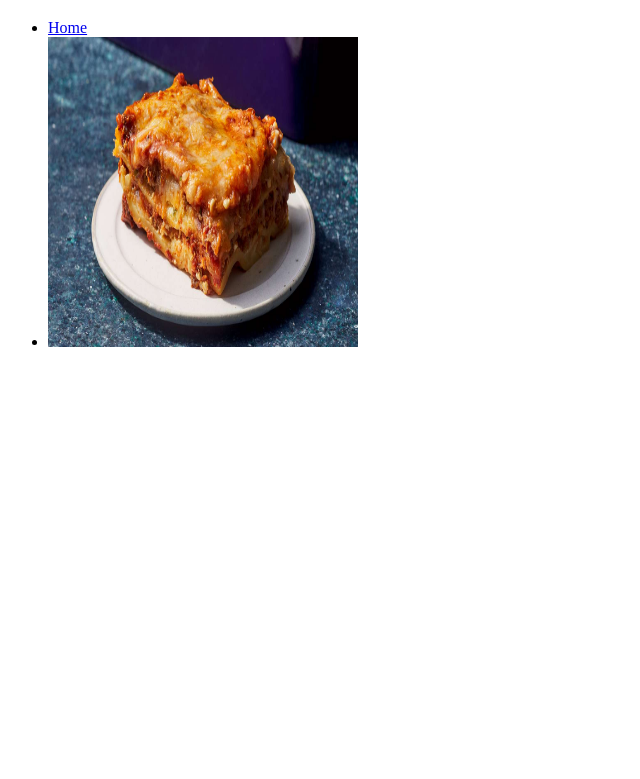
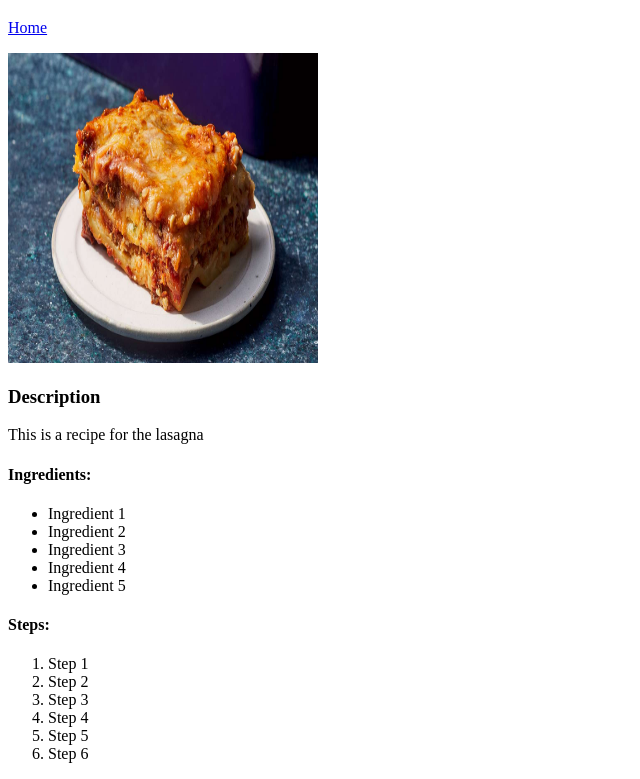
Before and after one commit to w-axin2/odin-recipes, a plain HTML site: page recipes/lasagna.html in a window 1280 px wide. Shown: the part 61-840 px from the top of the page, without its empty margins (0-640 px from the left). Before the commit the page ends 800 px from the top, so only its background shows below. Drawn offline with Linux system fonts and the light colour scheme.

Commit message:
Added unordered and ordered list for the ingredients and steps

```diff
--- a/recipes/lasagna.html
+++ b/recipes/lasagna.html
@@ -7,9 +7,26 @@
 </head>
 <body>
     <h1>Lasagna</h1>
-    <ul>
-        <li><a href="../index.html">Home</a></li>
-        <li><img src="../food-images/lasagna.jpg" alt="Lasagna Image" height = 310 width = 310></li>
-    </ul>
+        <p><a href="../index.html">Home</a></p>
+        <p><img src="../food-images/lasagna.jpg" alt="Lasagna Image" height = 310 width = 310></p>
+        <h3>Description</h3>
+        <p>This is a recipe for the lasagna</p>
+        <h4>Ingredients:</h4>
+        <ul>
+            <li>Ingredient 1</li>
+            <li>Ingredient 2</li>
+            <li>Ingredient 3</li>
+            <li>Ingredient 4</li>
+            <li>Ingredient 5</li>
+        </ul>
+        <h4>Steps:</h4>
+        <ol>
+            <li>Step 1</li>
+            <li>Step 2</li>
+            <li>Step 3</li>
+            <li>Step 4</li>
+            <li>Step 5</li>
+            <li>Step 6</li>
+        </ol>
 </body>
 </html>
```
Also changed, not shown: index.html (+4 -2 lines), recipes/chicken-curry.html (+22 -2 lines).
